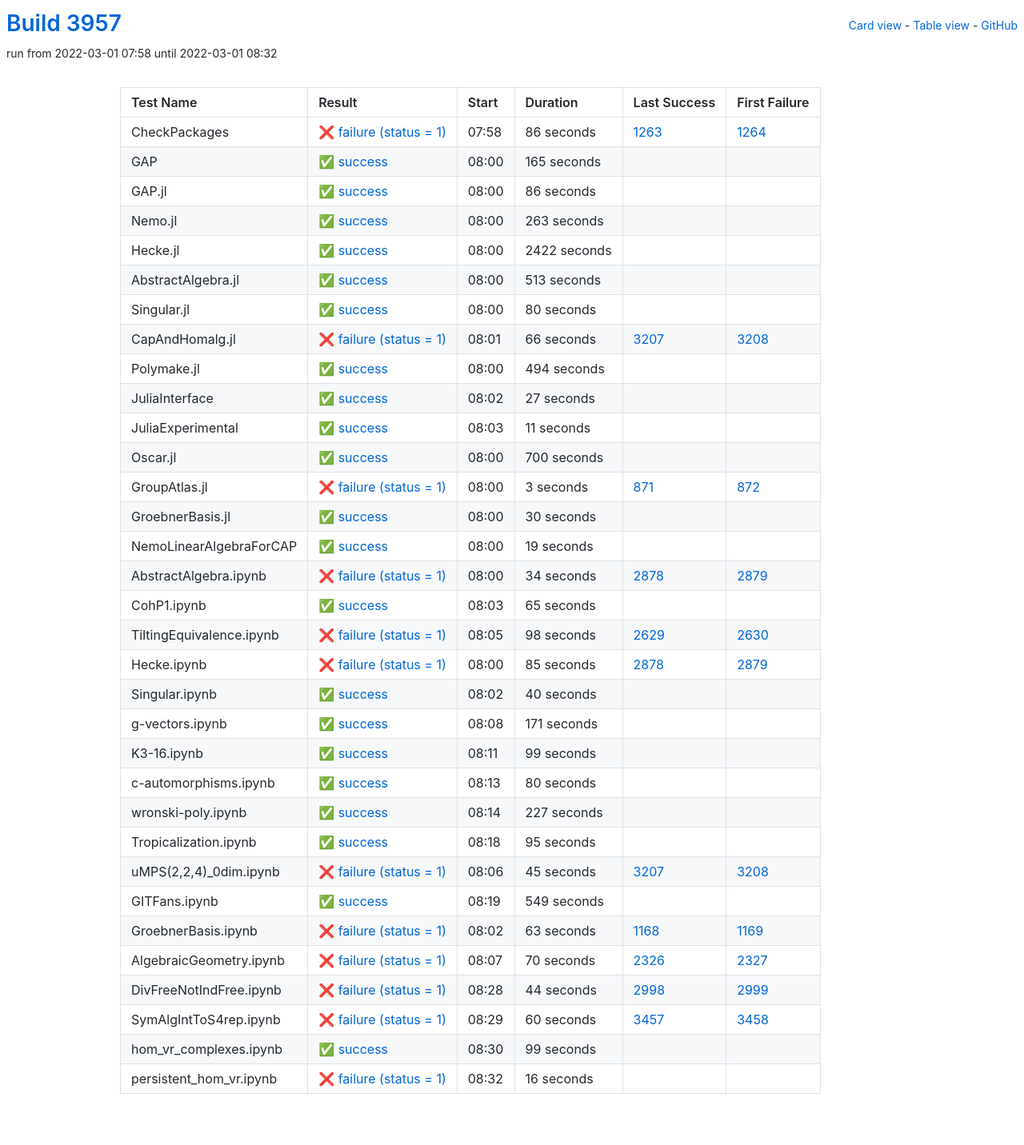
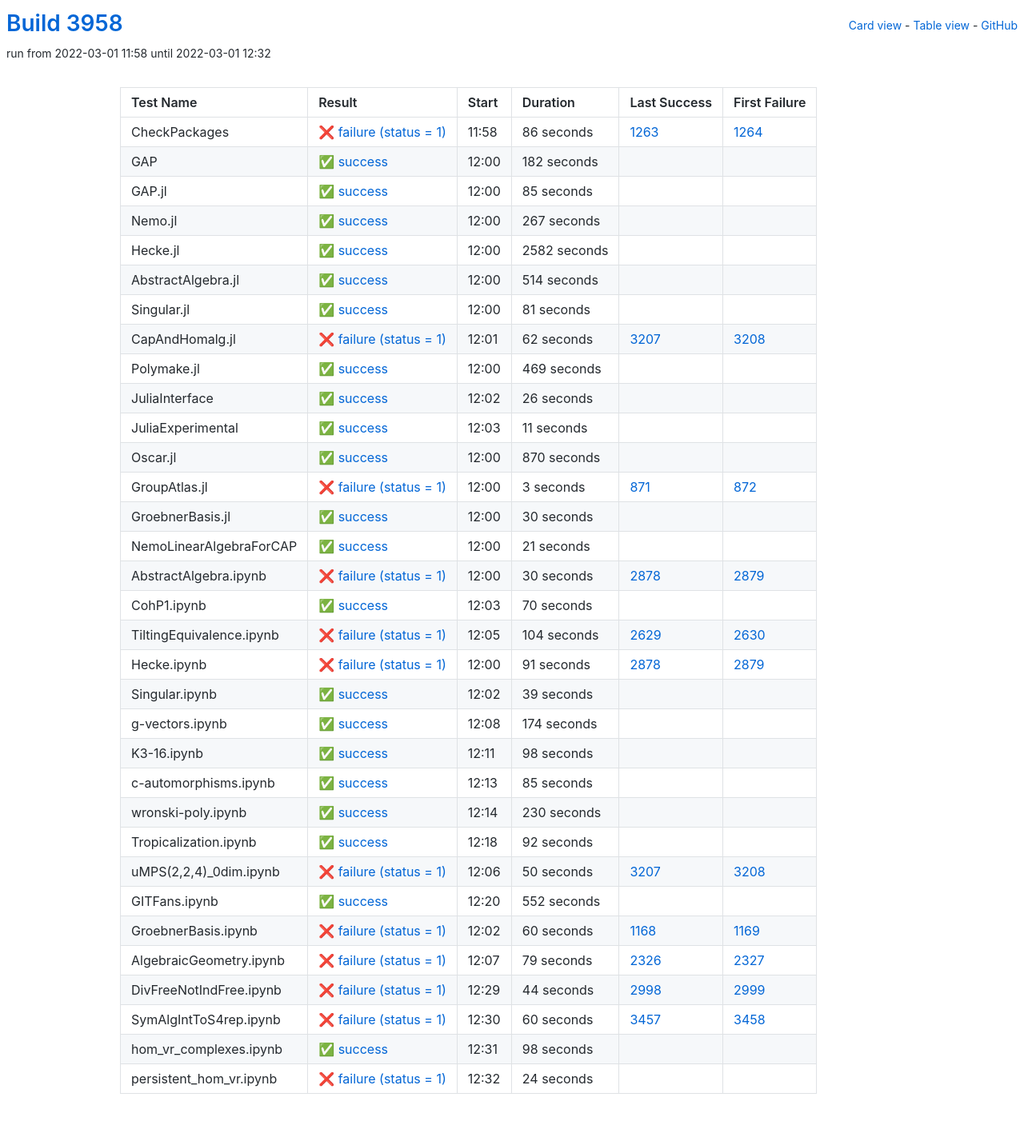
Before and after one commit to oscar-system/oscar-ci-status-stable, a Jekyll site: the page built from table.html, in a window 1280 px wide. Shown: the whole page at 80% size. Built offline with Jekyll 4.4.1, drawn with Linux system fonts in a browser that asks for light colours.

Commit message:
Build #3958

```diff
--- a/_data/ci.yml
+++ b/_data/ci.yml
@@ -1,6 +1,6 @@
 ---
-build: 3957
-build_url: https://oscarci.mathematik.uni-kl.de/job/oscar-stable/3957/
+build: 3958
+build_url: https://oscarci.mathematik.uni-kl.de/job/oscar-stable/3958/
 job: oscar-stable
 organization: oscar-system
 repo: oscar-ci-status-stable
@@ -8,8 +8,8 @@ repourl: https://github.com/oscar-system/oscar-ci-status-stable
 tests:
 - name: CheckPackages
   id: checkpackages
-  log: https://oscarci.mathematik.uni-kl.de/job/oscar-stable/3957/artifact/logs/build-3957/CheckPackages.log
-  start: 2022-03-01 07:58
+  log: https://oscarci.mathematik.uni-kl.de/job/oscar-stable/3958/artifact/logs/build-3958/CheckPackages.log
+  start: 2022-03-01 11:58
   success: false
   exitcode: 1
   status: failure
@@ -20,116 +20,116 @@ tests:
   first_failure_url: https://oscarci.mathematik.uni-kl.de/job/oscar-stable/1264/
 - name: GAP
   id: gap
-  log: https://oscarci.mathematik.uni-kl.de/job/oscar-stable/3957/artifact/logs/build-3957/GAP.log
-  start: 2022-03-01 08:00
+  log: https://oscarci.mathematik.uni-kl.de/job/oscar-stable/3958/artifact/logs/build-3958/GAP.log
+  start: 2022-03-01 12:00
   success: true
   exitcode: 0
   status: success
-  duration: 165
+  duration: 182
   last_success: false
   last_success_url:
   first_failure: false
   first_failure_url:
 - name: GAP.jl
   id: gap-jl
-  log: https://oscarci.mathematik.uni-kl.de/job/oscar-stable/3957/artifact/logs/build-3957/GAP.jl.log
-  start: 2022-03-01 08:00
+  log: https://oscarci.mathematik.uni-kl.de/job/oscar-stable/3958/artifact/logs/build-3958/GAP.jl.log
+  start: 2022-03-01 12:00
   success: true
   exitcode: 0
   status: success
-  duration: 86
+  duration: 85
   last_success: false
   last_success_url:
   first_failure: false
   first_failure_url:
 - name: Nemo.jl
   id: nemo-jl
-  log: https://oscarci.mathematik.uni-kl.de/job/oscar-stable/3957/artifact/logs/build-3957/Nemo.jl.log
-  start: 2022-03-01 08:00
+  log: https://oscarci.mathematik.uni-kl.de/job/oscar-stable/3958/artifact/logs/build-3958/Nemo.jl.log
+  start: 2022-03-01 12:00
   success: true
   exitcode: 0
   status: success
-  duration: 263
+  duration: 267
   last_success: false
   last_success_url:
   first_failure: false
   first_failure_url:
 - name: Hecke.jl
   id: hecke-jl
-  log: https://oscarci.mathematik.uni-kl.de/job/oscar-stable/3957/artifact/logs/build-3957/Hecke.jl.log
-  start: 2022-03-01 08:00
+  log: https://oscarci.mathematik.uni-kl.de/job/oscar-stable/3958/artifact/logs/build-3958/Hecke.jl.log
+  start: 2022-03-01 12:00
   success: true
   exitcode: 0
   status: success
-  duration: 2422
+  duration: 2582
   last_success: false
   last_success_url:
   first_failure: false
   first_failure_url:
 - name: AbstractAlgebra.jl
   id: abstractalgebra-jl
-  log: https://oscarci.mathematik.uni-kl.de/job/oscar-stable/3957/artifact/logs/build-3957/AbstractAlgebra.jl.log
-  start: 2022-03-01 08:00
+  log: https://oscarci.mathematik.uni-kl.de/job/oscar-stable/3958/artifact/logs/build-3958/AbstractAlgebra.jl.log
+  start: 2022-03-01 12:00
   success: true
   exitcode: 0
   status: success
-  duration: 513
+  duration: 514
   last_success: false
   last_success_url:
   first_failure: false
   first_failure_url:
 - name: Singular.jl
   id: singular-jl
-  log: https://oscarci.mathematik.uni-kl.de/job/oscar-stable/3957/artifact/logs/build-3957/Singular.jl.log
-  start: 2022-03-01 08:00
+  log: https://oscarci.mathematik.uni-kl.de/job/oscar-stable/3958/artifact/logs/build-3958/Singular.jl.log
+  start: 2022-03-01 12:00
   success: true
   exitcode: 0
   status: success
-  duration: 80
+  duration: 81
   last_success: false
   last_success_url:
   first_failure: false
   first_failure_url:
 - name: CapAndHomalg.jl
   id: capandhomalg-jl
-  log: https://oscarci.mathematik.uni-kl.de/job/oscar-stable/3957/artifact/logs/build-3957/CapAndHomalg.jl.log
-  start: 2022-03-01 08:01
+  log: https://oscarci.mathematik.uni-kl.de/job/oscar-stable/3958/artifact/logs/build-3958/CapAndHomalg.jl.log
+  start: 2022-03-01 12:01
   success: false
   exitcode: 1
   status: failure
-  duration: 66
+  duration: 62
   last_success: 3207
   last_success_url: https://oscarci.mathematik.uni-kl.de/job/oscar-stable/3207/
   first_failure: 3208
   first_failure_url: https://oscarci.mathematik.uni-kl.de/job/oscar-stable/3208/
 - name: Polymake.jl
   id: polymake-jl
-  log: https://oscarci.mathematik.uni-kl.de/job/oscar-stable/3957/artifact/logs/build-3957/Polymake.jl.log
-  start: 2022-03-01 08:00
+  log: https://oscarci.mathematik.uni-kl.de/job/oscar-stable/3958/artifact/logs/build-3958/Polymake.jl.log
+  start: 2022-03-01 12:00
   success: true
   exitcode: 0
   status: success
-  duration: 494
+  duration: 469
   last_success: false
   last_success_url:
   first_failure: false
   first_failure_url:
 - name: JuliaInterface
   id: juliainterface
-  log: https://oscarci.mathematik.uni-kl.de/job/oscar-stable/3957/artifact/logs/build-3957/JuliaInterface.log
-  start: 2022-03-01 08:02
+  log: https://oscarci.mathematik.uni-kl.de/job/oscar-stable/3958/artifact/logs/build-3958/JuliaInterface.log
+  start: 2022-03-01 12:02
   success: true
   exitcode: 0
   status: success
-  duration: 27
+  duration: 26
   last_success: false
   last_success_url:
   first_failure: false
   first_failure_url:
 - name: JuliaExperimental
   id: juliaexperimental
-  log: https://oscarci.mathematik.uni-kl.de/job/oscar-stable/3957/artifact/logs/build-3957/JuliaExperimental.log
-  start: 2022-03-01 08:03
+  log: https://oscarci.mathematik.uni-kl.de/job/oscar-stable/3958/artifact/logs/build-3958/JuliaExperimental.log
+  start: 2022-03-01 12:03
   success: true
   exitcode: 0
   status: success
@@ -140,20 +140,20 @@ tests:
   first_failure_url:
 - name: Oscar.jl
   id: oscar-jl
-  log: https://oscarci.mathematik.uni-kl.de/job/oscar-stable/3957/artifact/logs/build-3957/Oscar.jl.log
-  start: 2022-03-01 08:00
+  log: https://oscarci.mathematik.uni-kl.de/job/oscar-stable/3958/artifact/logs/build-3958/Oscar.jl.log
+  start: 2022-03-01 12:00
   success: true
   exitcode: 0
   status: success
-  duration: 700
+  duration: 870
   last_success: false
   last_success_url:
   first_failure: false
   first_failure_url:
 - name: GroupAtlas.jl
   id: groupatlas-jl
-  log: https://oscarci.mathematik.uni-kl.de/job/oscar-stable/3957/artifact/logs/build-3957/GroupAtlas.jl.log
-  start: 2022-03-01 08:00
+  log: https://oscarci.mathematik.uni-kl.de/job/oscar-stable/3958/artifact/logs/build-3958/GroupAtlas.jl.log
+  start: 2022-03-01 12:00
   success: false
   exitcode: 1
   status: failure
@@ -164,8 +164,8 @@ tests:
   first_failure_url: https://oscarci.mathematik.uni-kl.de/job/oscar-stable/872/
 - name: GroebnerBasis.jl
   id: groebnerbasis-jl
-  log: https://oscarci.mathematik.uni-kl.de/job/oscar-stable/3957/artifact/logs/build-3957/GroebnerBasis.jl.log
-  start: 2022-03-01 08:00
+  log: https://oscarci.mathematik.uni-kl.de/job/oscar-stable/3958/artifact/logs/build-3958/GroebnerBasis.jl.log
+  start: 2022-03-01 12:00
   success: true
   exitcode: 0
   status: success
@@ -176,188 +176,188 @@ tests:
   first_failure_url:
 - name: NemoLinearAlgebraForCAP
   id: nemolinearalgebraforcap
-  log: https://oscarci.mathematik.uni-kl.de/job/oscar-stable/3957/artifact/logs/build-3957/NemoLinearAlgebraForCAP.log
-  start: 2022-03-01 08:00
+  log: https://oscarci.mathematik.uni-kl.de/job/oscar-stable/3958/artifact/logs/build-3958/NemoLinearAlgebraForCAP.log
+  start: 2022-03-01 12:00
   success: true
   exitcode: 0
   status: success
-  duration: 19
+  duration: 21
   last_success: false
   last_success_url:
   first_failure: false
   first_failure_url:
 - name: AbstractAlgebra.ipynb
   id: abstractalgebra-ipynb
-  log: https://oscarci.mathematik.uni-kl.de/job/oscar-stable/3957/artifact/logs/build-3957/AbstractAlgebra.ipynb.log
-  start: 2022-03-01 08:00
+  log: https://oscarci.mathematik.uni-kl.de/job/oscar-stable/3958/artifact/logs/build-3958/AbstractAlgebra.ipynb.log
+  start: 2022-03-01 12:00
   success: false
   exitcode: 1
   status: failure
-  duration: 34
+  duration: 30
   last_success: 2878
   last_success_url: https://oscarci.mathematik.uni-kl.de/job/oscar-stable/2878/
   first_failure: 2879
   first_failure_url: https://oscarci.mathematik.uni-kl.de/job/oscar-stable/2879/
 - name: CohP1.ipynb
   id: cohp1-ipynb
-  log: https://oscarci.mathematik.uni-kl.de/job/oscar-stable/3957/artifact/logs/build-3957/CohP1.ipynb.log
-  start: 2022-03-01 08:03
+  log: https://oscarci.mathematik.uni-kl.de/job/oscar-stable/3958/artifact/logs/build-3958/CohP1.ipynb.log
+  start: 2022-03-01 12:03
   success: true
   exitcode: 0
   status: success
-  duration: 65
+  duration: 70
   last_success: false
   last_success_url:
   first_failure: false
   first_failure_url:
 - name: TiltingEquivalence.ipynb
   id: tiltingequivalence-ipynb
-  log: https://oscarci.mathematik.uni-kl.de/job/oscar-stable/3957/artifact/logs/build-3957/TiltingEquivalence.ipynb.log
-  start: 2022-03-01 08:05
+  log: https://oscarci.mathematik.uni-kl.de/job/oscar-stable/3958/artifact/logs/build-3958/TiltingEquivalence.ipynb.log
+  start: 2022-03-01 12:05
   success: false
   exitcode: 1
   status: failure
-  duration: 98
+  duration: 104
   last_success: 2629
   last_success_url: https://oscarci.mathematik.uni-kl.de/job/oscar-stable/2629/
   first_failure: 2630
   first_failure_url: https://oscarci.mathematik.uni-kl.de/job/oscar-stable/2630/
 - name: Hecke.ipynb
   id: hecke-ipynb
-  log: https://oscarci.mathematik.uni-kl.de/job/oscar-stable/3957/artifact/logs/build-3957/Hecke.ipynb.log
-  start: 2022-03-01 08:00
+  log: https://oscarci.mathematik.uni-kl.de/job/oscar-stable/3958/artifact/logs/build-3958/Hecke.ipynb.log
+  start: 2022-03-01 12:00
   success: false
   exitcode: 1
   status: failure
-  duration: 85
+  duration: 91
   last_success: 2878
   last_success_url: https://oscarci.mathematik.uni-kl.de/job/oscar-stable/2878/
   first_failure: 2879
   first_failure_url: https://oscarci.mathematik.uni-kl.de/job/oscar-stable/2879/
 - name: Singular.ipynb
   id: singular-ipynb
-  log: https://oscarci.mathematik.uni-kl.de/job/oscar-stable/3957/artifact/logs/build-3957/Singular.ipynb.log
-  start: 2022-03-01 08:02
+  log: https://oscarci.mathematik.uni-kl.de/job/oscar-stable/3958/artifact/logs/build-3958/Singular.ipynb.log
+  start: 2022-03-01 12:02
   success: true
   exitcode: 0
   status: success
-  duration: 40
+  duration: 39
   last_success: false
   last_success_url:
   first_failure: false
   first_failure_url:
 - name: g-vectors.ipynb
   id: g-vectors-ipynb
-  log: https://oscarci.mathematik.uni-kl.de/job/oscar-stable/3957/artifact/logs/build-3957/g-vectors.ipynb.log
-  start: 2022-03-01 08:08
+  log: https://oscarci.mathematik.uni-kl.de/job/oscar-stable/3958/artifact/logs/build-3958/g-vectors.ipynb.log
+  start: 2022-03-01 12:08
   success: true
   exitcode: 0
   status: success
-  duration: 171
+  duration: 174
   last_success: false
   last_success_url:
   first_failure: false
   first_failure_url:
 - name: K3-16.ipynb
   id: k3-16-ipynb
-  log: https://oscarci.mathematik.uni-kl.de/job/oscar-stable/3957/artifact/logs/build-3957/K3-16.ipynb.log
-  start: 2022-03-01 08:11
+  log: https://oscarci.mathematik.uni-kl.de/job/oscar-stable/3958/artifact/logs/build-3958/K3-16.ipynb.log
+  start: 2022-03-01 12:11
   success: true
   exitcode: 0
   status: success
-  duration: 99
+  duration: 98
   last_success: false
   last_success_url:
   first_failure: false
   first_failure_url:
 - name: c-automorphisms.ipynb
   id: c-automorphisms-ipynb
-  log: https://oscarci.mathematik.uni-kl.de/job/oscar-stable/3957/artifact/logs/build-3957/c-automorphisms.ipynb.log
-  start: 2022-03-01 08:13
+  log: https://oscarci.mathematik.uni-kl.de/job/oscar-stable/3958/artifact/logs/build-3958/c-automorphisms.ipynb.log
+  start: 2022-03-01 12:13
   success: true
   exitcode: 0
   status: success
-  duration: 80
+  duration: 85
   last_success: false
   last_success_url:
   first_failure: false
   first_failure_url:
 - name: wronski-poly.ipynb
   id: wronski-poly-ipynb
-  log: https://oscarci.mathematik.uni-kl.de/job/oscar-stable/3957/artifact/logs/build-3957/wronski-poly.ipynb.log
-  start: 2022-03-01 08:14
+  log: https://oscarci.mathematik.uni-kl.de/job/oscar-stable/3958/artifact/logs/build-3958/wronski-poly.ipynb.log
+  start: 2022-03-01 12:14
   success: true
   exitcode: 0
   status: success
-  duration: 227
+  duration: 230
   last_success: false
   last_success_url:
   first_failure: false
   first_failure_url:
 - name: Tropicalization.ipynb
   id: tropicalization-ipynb
-  log: https://oscarci.mathematik.uni-kl.de/job/oscar-stable/3957/artifact/logs/build-3957/Tropicalization.ipynb.log
-  start: 2022-03-01 08:18
+  log: https://oscarci.mathematik.uni-kl.de/job/oscar-stable/3958/artifact/logs/build-3958/Tropicalization.ipynb.log
+  start: 2022-03-01 12:18
   success: true
   exitcode: 0
   status: success
-  duration: 95
+  duration: 92
   last_success: false
   last_success_url:
   first_failure: false
   first_failure_url:
 - name: uMPS(2,2,4)_0dim.ipynb
   id: umps-2-2-4-0dim-ipynb
-  log: https://oscarci.mathematik.uni-kl.de/job/oscar-stable/3957/artifact/logs/build-3957/uMPS-2-2-4-_0dim.ipynb.log
-  start: 2022-03-01 08:06
+  log: https://oscarci.mathematik.uni-kl.de/job/oscar-stable/3958/artifact/logs/build-3958/uMPS-2-2-4-_0dim.ipynb.log
+  start: 2022-03-01 12:06
   success: false
   exitcode: 1
   status: failure
-  duration: 45
+  duration: 50
   last_success: 3207
   last_success_url: https://oscarci.mathematik.uni-kl.de/job/oscar-stable/3207/
   first_failure: 3208
   first_failure_url: https://oscarci.mathematik.uni-kl.de/job/oscar-stable/3208/
 - name: GITFans.ipynb
   id: gitfans-ipynb
-  log: https://oscarci.mathematik.uni-kl.de/job/oscar-stable/3957/artifact/logs/build-3957/GITFans.ipynb.log
-  start: 2022-03-01 08:19
+  log: https://oscarci.mathematik.uni-kl.de/job/oscar-stable/3958/artifact/logs/build-3958/GITFans.ipynb.log
+  start: 2022-03-01 12:20
   success: true
   exitcode: 0
   status: success
-  duration: 549
+  duration: 552
   last_success: false
   last_success_url:
   first_failure: false
   first_failure_url:
 - name: GroebnerBasis.ipynb
   id: groebnerbasis-ipynb
-  log: https://oscarci.mathematik.uni-kl.de/job/oscar-stable/3957/artifact/logs/build-3957/GroebnerBasis.ipynb.log
-  start: 2022-03-01 08:02
+  log: https://oscarci.mathematik.uni-kl.de/job/oscar-stable/3958/artifact/logs/build-3958/GroebnerBasis.ipynb.log
+  start: 2022-03-01 12:02
   success: false
   exitcode: 1
   status: failure
-  duration: 63
+  duration: 60
   last_success: 1168
   last_success_url: https://oscarci.mathematik.uni-kl.de/job/oscar-stable/1168/
   first_failure: 1169
   first_failure_url: https://oscarci.mathematik.uni-kl.de/job/oscar-stable/1169/
 - name: AlgebraicGeometry.ipynb
   id: algebraicgeometry-ipynb
-  log: https://oscarci.mathematik.uni-kl.de/job/oscar-stable/3957/artifact/logs/build-3957/AlgebraicGeometry.ipynb.log
-  start: 2022-03-01 08:07
+  log: https://oscarci.mathematik.uni-kl.de/job/oscar-stable/3958/artifact/logs/build-3958/AlgebraicGeometry.ipynb.log
+  start: 2022-03-01 12:07
   success: false
   exitcode: 1
   status: failure
-  duration: 70
+  duration: 79
   last_success: 2326
   last_success_url: https://oscarci.mathematik.uni-kl.de/job/oscar-stable/2326/
   first_failure: 2327
   first_failure_url: https://oscarci.mathematik.uni-kl.de/job/oscar-stable/2327/
 - name: DivFreeNotIndFree.ipynb
   id: divfreenotindfree-ipynb
-  log: https://oscarci.mathematik.uni-kl.de/job/oscar-stable/3957/artifact/logs/build-3957/DivFreeNotIndFree.ipynb.log
-  start: 2022-03-01 08:28
+  log: https://oscarci.mathematik.uni-kl.de/job/oscar-stable/3958/artifact/logs/build-3958/DivFreeNotIndFree.ipynb.log
+  start: 2022-03-01 12:29
   success: false
   exitcode: 1
   status: failure
@@ -368,8 +368,8 @@ tests:
   first_failure_url: https://oscarci.mathematik.uni-kl.de/job/oscar-stable/2999/
 - name: SymAlgIntToS4rep.ipynb
   id: symalginttos4rep-ipynb
-  log: https://oscarci.mathematik.uni-kl.de/job/oscar-stable/3957/artifact/logs/build-3957/SymAlgIntToS4rep.ipynb.log
-  start: 2022-03-01 08:29
+  log: https://oscarci.mathematik.uni-kl.de/job/oscar-stable/3958/artifact/logs/build-3958/SymAlgIntToS4rep.ipynb.log
+  start: 2022-03-01 12:30
   success: false
   exitcode: 1
   status: failure
@@ -380,24 +380,24 @@ tests:
   first_failure_url: https://oscarci.mathematik.uni-kl.de/job/oscar-stable/3458/
 - name: hom_vr_complexes.ipynb
   id: hom-vr-complexes-ipynb
-  log: https://oscarci.mathematik.uni-kl.de/job/oscar-stable/3957/artifact/logs/build-3957/hom_vr_complexes.ipynb.log
-  start: 2022-03-01 08:30
+  log: https://oscarci.mathematik.uni-kl.de/job/oscar-stable/3958/artifact/logs/build-3958/hom_vr_complexes.ipynb.log
+  start: 2022-03-01 12:31
   success: true
   exitcode: 0
   status: success
-  duration: 99
+  duration: 98
   last_success: false
   last_success_url:
   first_failure: false
   first_failure_url:
 - name: persistent_hom_vr.ipynb
   id: persistent-hom-vr-ipynb
-  log: https://oscarci.mathematik.uni-kl.de/job/oscar-stable/3957/artifact/logs/build-3957/persistent_hom_vr.ipynb.log
-  start: 2022-03-01 08:32
+  log: https://oscarci.mathematik.uni-kl.de/job/oscar-stable/3958/artifact/logs/build-3958/persistent_hom_vr.ipynb.log
+  start: 2022-03-01 12:32
   success: false
   exitcode: 1
   status: failure
-  duration: 16
+  duration: 24
   last_success: false
   last_success_url:
   first_failure: false
```
Also changed, not shown: README.md.
